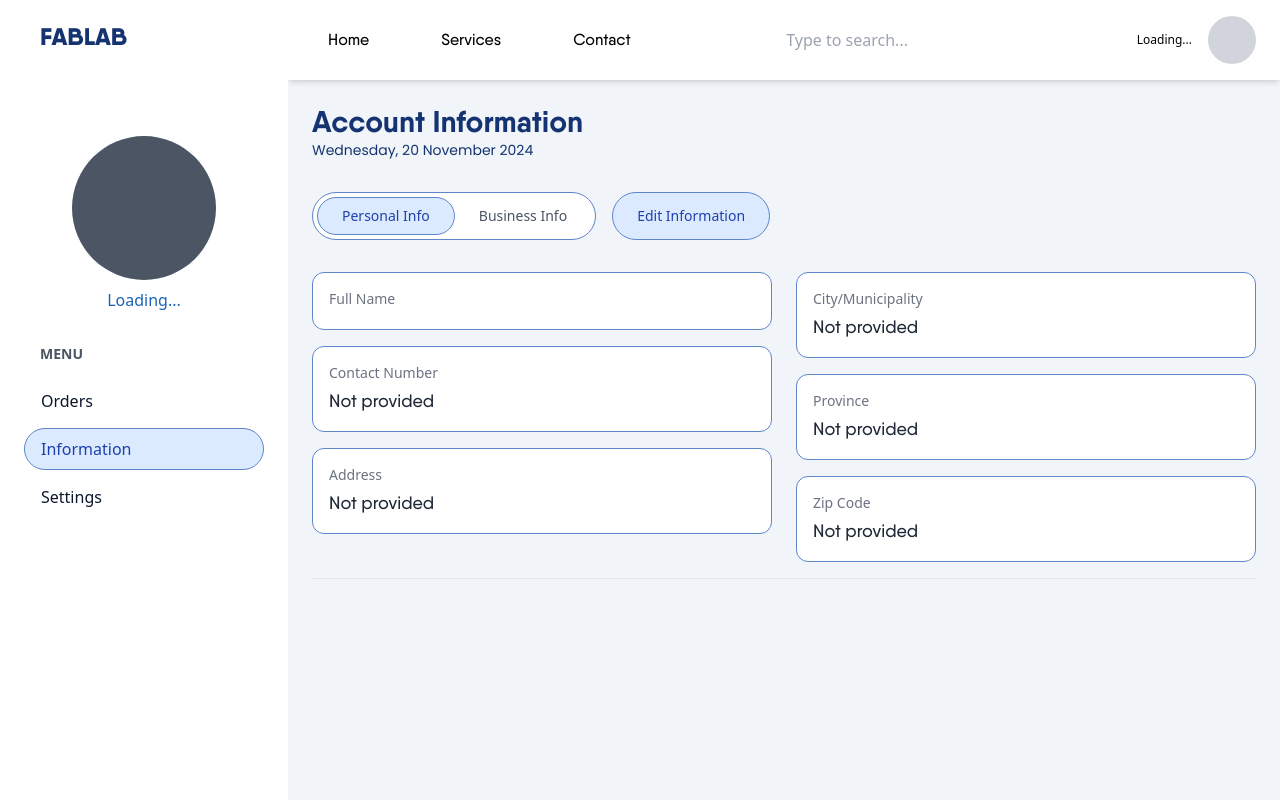
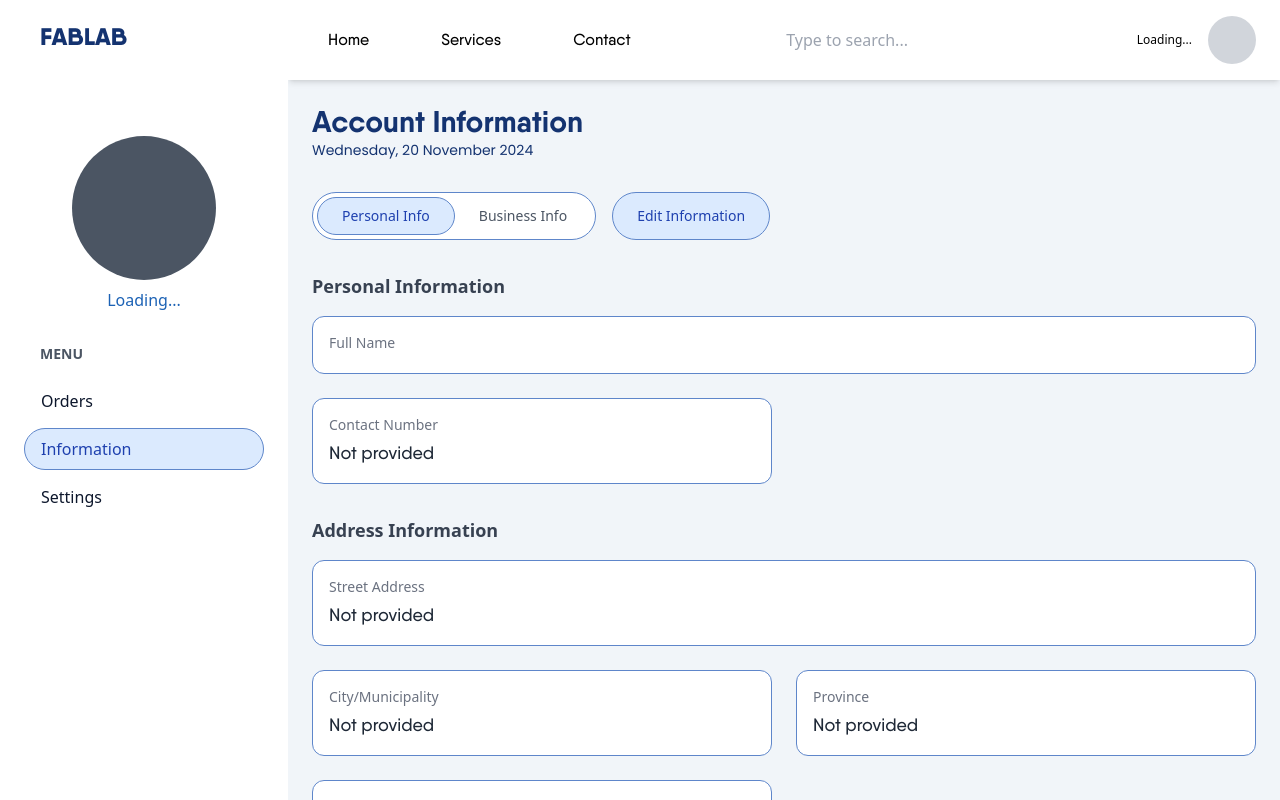
Before and after one commit to Marieee08/RESOLAB, a Next.js app: page /dashboard/user/information in a window 1280 px wide. Built offline with nearby package versions, Linux system fonts and the light colour scheme; no server answers.

Commit message:
more edit info changes

```diff
--- a/src/app/dashboard/user/information/page.tsx
+++ b/src/app/dashboard/user/information/page.tsx
@@ -238,45 +238,78 @@ const DashboardUser = () => {
 {/* Information Display */}
 <div className="pt-8">
     {!isBusinessView ? (
+      <div className="space-y-8">
+      {/* Personal Information Section */}
+      <div>
+        <h3 className="text-lg font-semibold text-gray-700 mb-4">Personal Information</h3>
         <div className="grid md:grid-cols-2 gap-6">
-        <div className="space-y-4">
+          <div className="md:col-span-2">
             <div className="bg-white p-4 rounded-xl border border-[#5e86ca]">
               <h3 className="text-sm text-gray-500 mb-1">Full Name</h3>
               <p className="text-lg font-qanelas1 text-gray-800">
                 {user?.firstName} {user?.lastName}
               </p>
             </div>
+          </div>
           <div className="bg-white p-4 rounded-xl border border-[#5e86ca]">
             <h3 className="text-sm text-gray-500 mb-1">Contact Number</h3>
             <p className="text-lg font-qanelas1 text-gray-800">
-              {accInfo?.ClientInfo?.ContactNum || "Not provided"}
-            </p>
-          </div>
-          <div className="bg-white p-4 rounded-xl border border-[#5e86ca]">
-            <h3 className="text-sm text-gray-500 mb-1">Address</h3>
-            <p className="text-lg font-qanelas1 text-gray-800">
-              {accInfo?.ClientInfo?.Address || "Not provided"}
+              {loading ? (
+                <div className="animate-pulse bg-gray-200 h-7 w-3/4 rounded"/>
+              ) : (
+                accInfo?.ClientInfo?.ContactNum || "Not provided"
+              )}
             </p>
           </div>
         </div>
-        <div className="space-y-4">
+      </div>
+
+      {/* Address Section */}
+      <div>
+        <h3 className="text-lg font-semibold text-gray-700 mb-4">Address Information</h3>
+        <div className="grid md:grid-cols-2 gap-6">
+          <div className="md:col-span-2">
+            <div className="bg-white p-4 rounded-xl border border-[#5e86ca]">
+              <h3 className="text-sm text-gray-500 mb-1">Street Address</h3>
+              <p className="text-lg font-qanelas1 text-gray-800">
+                {loading ? (
+                  <div className="animate-pulse bg-gray-200 h-7 w-3/4 rounded"/>
+                ) : (
+                  accInfo?.ClientInfo?.Address || "Not provided"
+                )}
+              </p>
+            </div>
+          </div>
           <div className="bg-white p-4 rounded-xl border border-[#5e86ca]">
             <h3 className="text-sm text-gray-500 mb-1">City/Municipality</h3>
             <p className="text-lg font-qanelas1 text-gray-800">
-              {accInfo?.ClientInfo?.City || "Not provided"}
+              {loading ? (
+                <div className="animate-pulse bg-gray-200 h-7 w-3/4 rounded"/>
+              ) : (
+                accInfo?.ClientInfo?.City || "Not provided"
+              )}
             </p>
           </div>
           <div className="bg-white p-4 rounded-xl border border-[#5e86ca]">
             <h3 className="text-sm text-gray-500 mb-1">Province</h3>
             <p className="text-lg font-qanelas1 text-gray-800">
-              {accInfo?.ClientInfo?.Province || "Not provided"}
+              {loading ? (
+                <div className="animate-pulse bg-gray-200 h-7 w-3/4 rounded"/>
+              ) : (
+                accInfo?.ClientInfo?.Province || "Not provided"
+              )}
             </p>
           </div>
           <div className="bg-white p-4 rounded-xl border border-[#5e86ca]">
             <h3 className="text-sm text-gray-500 mb-1">Zip Code</h3>
             <p className="text-lg font-qanelas1 text-gray-800">
-              {accInfo?.ClientInfo?.Zipcode || "Not provided"}
+              {loading ? (
+                <div className="animate-pulse bg-gray-200 h-7 w-3/4 rounded"/>
+              ) : (
+                accInfo?.ClientInfo?.Zipcode || "Not provided"
+              )}
             </p>
+          </div>
         </div>
       </div>
     </div>
```
Lines whose indentation alone changed are shown as unchanged.
